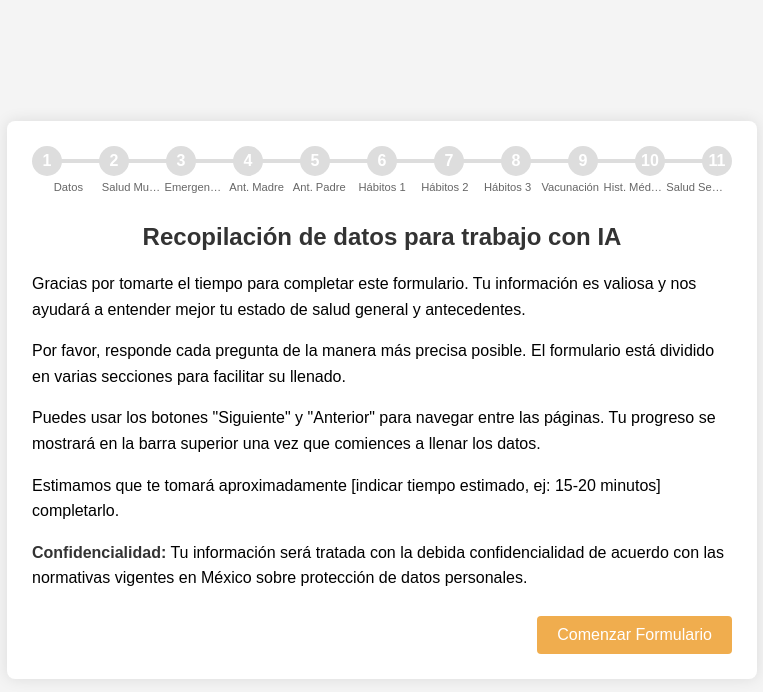
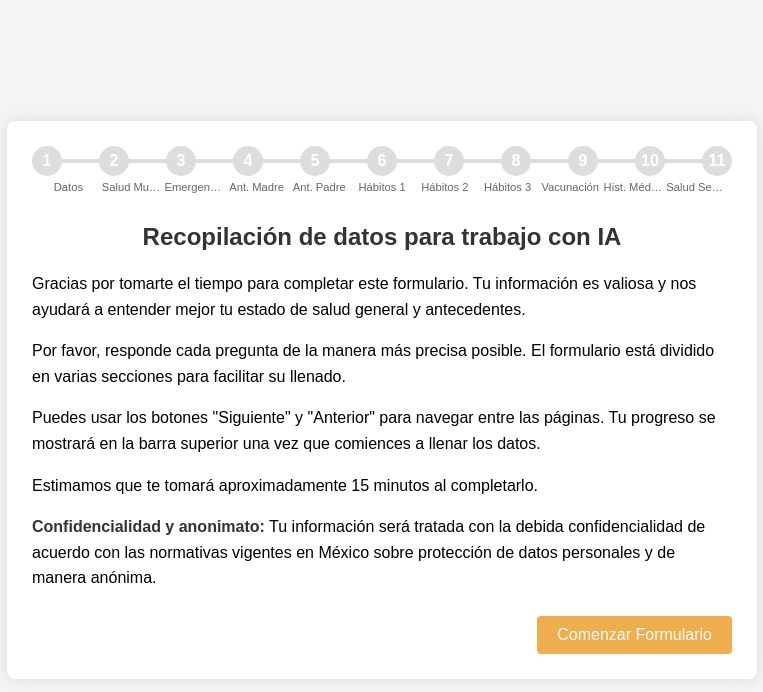
Before and after one commit to echodavid/echodavid.io, a website: page index.html in a window 1280 px wide. Shown: the whole page, without its empty margins (258-1021 px from the left). Drawn offline with Linux system fonts and the light colour scheme.

Commit message:
Update index.html

```diff
--- a/index.html
+++ b/index.html
@@ -60,10 +60,10 @@
                     Puedes usar los botones "Siguiente" y "Anterior" para navegar entre las páginas. Tu progreso se mostrará en la barra superior una vez que comiences a llenar los datos.
                 </p>
                 <p>
-                    Estimamos que te tomará aproximadamente [indicar tiempo estimado, ej: 15-20 minutos] completarlo.
+                    Estimamos que te tomará aproximadamente 15 minutos al completarlo.
                 </p>
                 <p>
-                    <strong>Confidencialidad:</strong> Tu información será tratada con la debida confidencialidad de acuerdo con las normativas vigentes en México sobre protección de datos personales.
+                    <strong>Confidencialidad y anonimato:</strong> Tu información será tratada con la debida confidencialidad de acuerdo con las normativas vigentes en México sobre protección de datos personales y de manera anónima.
                 </p>
                 <div class="navigation-buttons" style="justify-content: flex-end;"> <button type="button" onclick="nextPage()">Comenzar Formulario</button>
                 </div>
```
